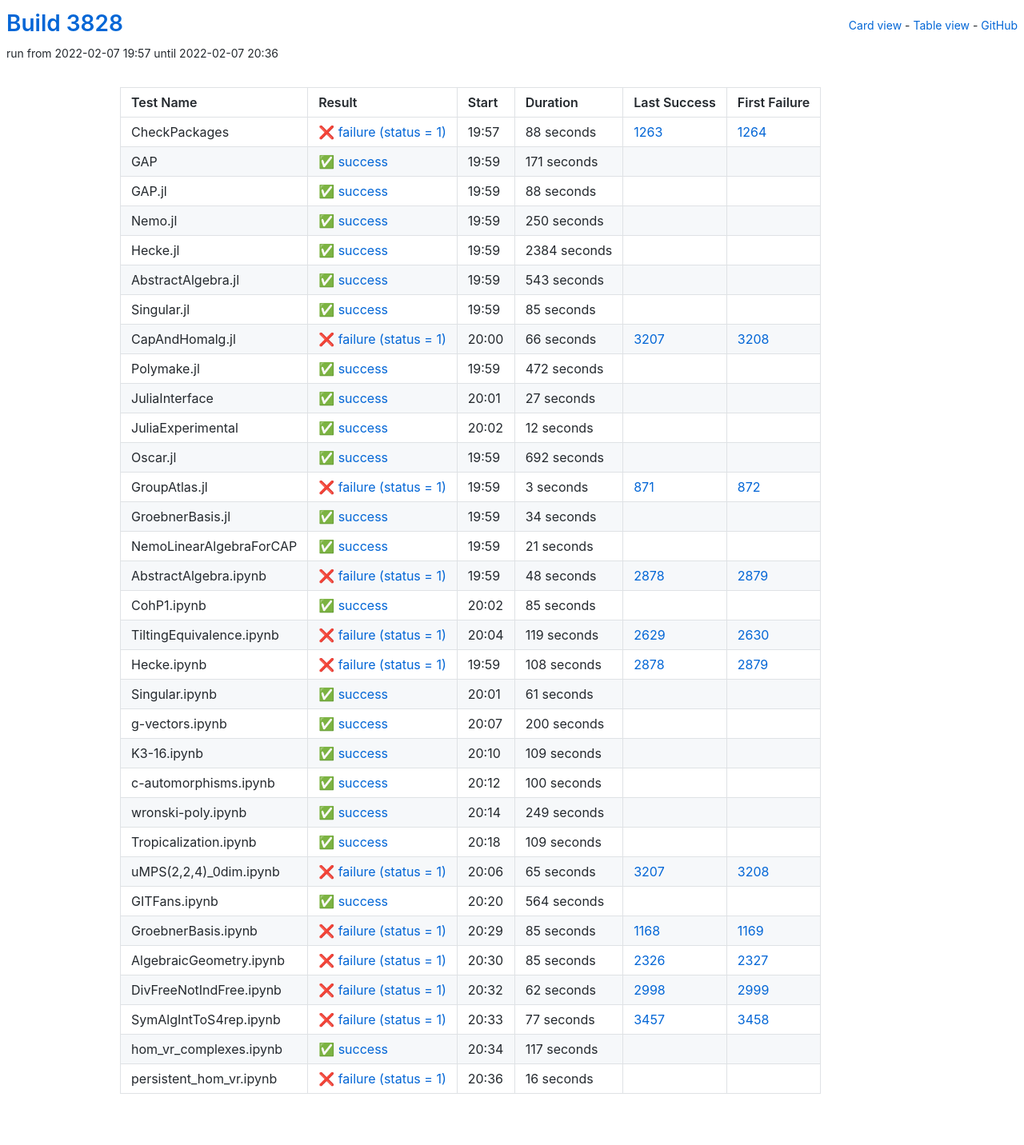
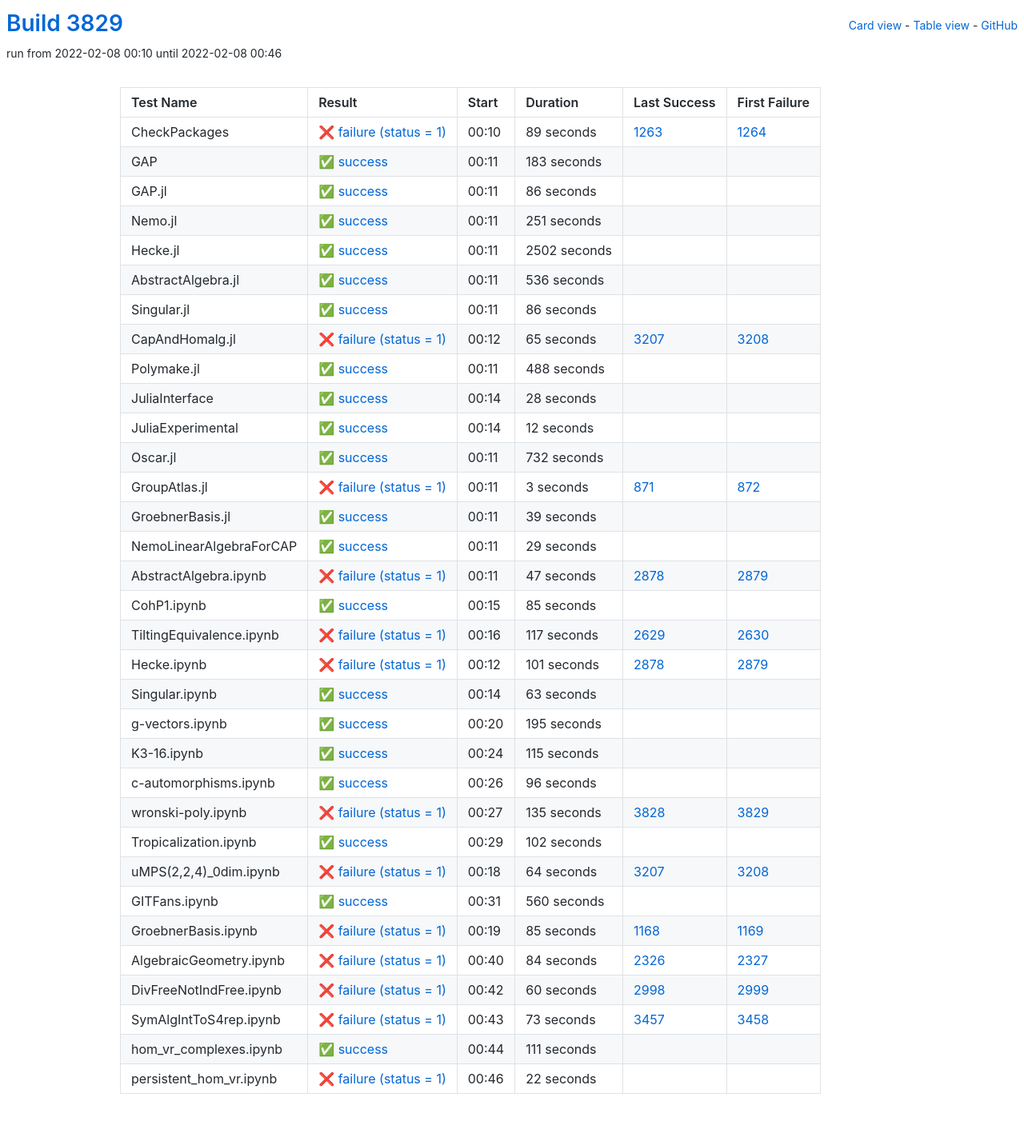
Before and after one commit to oscar-system/oscar-ci-status-stable, a Jekyll site: the page built from table.html, in a window 1280 px wide. Shown: the whole page at 80% size. Built offline with Jekyll 4.4.1, drawn with Linux system fonts in a browser that asks for light colours.

Commit message:
Build #3829

```diff
--- a/_data/ci.yml
+++ b/_data/ci.yml
@@ -1,6 +1,6 @@
 ---
-build: 3828
-build_url: https://oscarci.mathematik.uni-kl.de/job/oscar-stable/3828/
+build: 3829
+build_url: https://oscarci.mathematik.uni-kl.de/job/oscar-stable/3829/
 job: oscar-stable
 organization: oscar-system
 repo: oscar-ci-status-stable
@@ -8,128 +8,128 @@ repourl: https://github.com/oscar-system/oscar-ci-status-stable
 tests:
 - name: CheckPackages
   id: checkpackages
-  log: https://oscarci.mathematik.uni-kl.de/job/oscar-stable/3828/artifact/logs/build-3828/CheckPackages.log
-  start: 2022-02-07 19:57
+  log: https://oscarci.mathematik.uni-kl.de/job/oscar-stable/3829/artifact/logs/build-3829/CheckPackages.log
+  start: 2022-02-08 00:10
   success: false
   exitcode: 1
   status: failure
-  duration: 88
+  duration: 89
   last_success: 1263
   last_success_url: https://oscarci.mathematik.uni-kl.de/job/oscar-stable/1263/
   first_failure: 1264
   first_failure_url: https://oscarci.mathematik.uni-kl.de/job/oscar-stable/1264/
 - name: GAP
   id: gap
-  log: https://oscarci.mathematik.uni-kl.de/job/oscar-stable/3828/artifact/logs/build-3828/GAP.log
-  start: 2022-02-07 19:59
+  log: https://oscarci.mathematik.uni-kl.de/job/oscar-stable/3829/artifact/logs/build-3829/GAP.log
+  start: 2022-02-08 00:11
   success: true
   exitcode: 0
   status: success
-  duration: 171
+  duration: 183
   last_success: false
   last_success_url:
   first_failure: false
   first_failure_url:
 - name: GAP.jl
   id: gap-jl
-  log: https://oscarci.mathematik.uni-kl.de/job/oscar-stable/3828/artifact/logs/build-3828/GAP.jl.log
-  start: 2022-02-07 19:59
+  log: https://oscarci.mathematik.uni-kl.de/job/oscar-stable/3829/artifact/logs/build-3829/GAP.jl.log
+  start: 2022-02-08 00:11
   success: true
   exitcode: 0
   status: success
-  duration: 88
+  duration: 86
   last_success: false
   last_success_url:
   first_failure: false
   first_failure_url:
 - name: Nemo.jl
   id: nemo-jl
-  log: https://oscarci.mathematik.uni-kl.de/job/oscar-stable/3828/artifact/logs/build-3828/Nemo.jl.log
-  start: 2022-02-07 19:59
+  log: https://oscarci.mathematik.uni-kl.de/job/oscar-stable/3829/artifact/logs/build-3829/Nemo.jl.log
+  start: 2022-02-08 00:11
   success: true
   exitcode: 0
   status: success
-  duration: 250
+  duration: 251
   last_success: false
   last_success_url:
   first_failure: false
   first_failure_url:
 - name: Hecke.jl
   id: hecke-jl
-  log: https://oscarci.mathematik.uni-kl.de/job/oscar-stable/3828/artifact/logs/build-3828/Hecke.jl.log
-  start: 2022-02-07 19:59
+  log: https://oscarci.mathematik.uni-kl.de/job/oscar-stable/3829/artifact/logs/build-3829/Hecke.jl.log
+  start: 2022-02-08 00:11
   success: true
   exitcode: 0
   status: success
-  duration: 2384
+  duration: 2502
   last_success: false
   last_success_url:
   first_failure: false
   first_failure_url:
 - name: AbstractAlgebra.jl
   id: abstractalgebra-jl
-  log: https://oscarci.mathematik.uni-kl.de/job/oscar-stable/3828/artifact/logs/build-3828/AbstractAlgebra.jl.log
-  start: 2022-02-07 19:59
+  log: https://oscarci.mathematik.uni-kl.de/job/oscar-stable/3829/artifact/logs/build-3829/AbstractAlgebra.jl.log
+  start: 2022-02-08 00:11
   success: true
   exitcode: 0
   status: success
-  duration: 543
+  duration: 536
   last_success: false
   last_success_url:
   first_failure: false
   first_failure_url:
 - name: Singular.jl
   id: singular-jl
-  log: https://oscarci.mathematik.uni-kl.de/job/oscar-stable/3828/artifact/logs/build-3828/Singular.jl.log
-  start: 2022-02-07 19:59
+  log: https://oscarci.mathematik.uni-kl.de/job/oscar-stable/3829/artifact/logs/build-3829/Singular.jl.log
+  start: 2022-02-08 00:11
   success: true
   exitcode: 0
   status: success
-  duration: 85
+  duration: 86
   last_success: false
   last_success_url:
   first_failure: false
   first_failure_url:
 - name: CapAndHomalg.jl
   id: capandhomalg-jl
-  log: https://oscarci.mathematik.uni-kl.de/job/oscar-stable/3828/artifact/logs/build-3828/CapAndHomalg.jl.log
-  start: 2022-02-07 20:00
+  log: https://oscarci.mathematik.uni-kl.de/job/oscar-stable/3829/artifact/logs/build-3829/CapAndHomalg.jl.log
+  start: 2022-02-08 00:12
   success: false
   exitcode: 1
   status: failure
-  duration: 66
+  duration: 65
   last_success: 3207
   last_success_url: https://oscarci.mathematik.uni-kl.de/job/oscar-stable/3207/
   first_failure: 3208
   first_failure_url: https://oscarci.mathematik.uni-kl.de/job/oscar-stable/3208/
 - name: Polymake.jl
   id: polymake-jl
-  log: https://oscarci.mathematik.uni-kl.de/job/oscar-stable/3828/artifact/logs/build-3828/Polymake.jl.log
-  start: 2022-02-07 19:59
+  log: https://oscarci.mathematik.uni-kl.de/job/oscar-stable/3829/artifact/logs/build-3829/Polymake.jl.log
+  start: 2022-02-08 00:11
   success: true
   exitcode: 0
   status: success
-  duration: 472
+  duration: 488
   last_success: false
   last_success_url:
   first_failure: false
   first_failure_url:
 - name: JuliaInterface
   id: juliainterface
-  log: https://oscarci.mathematik.uni-kl.de/job/oscar-stable/3828/artifact/logs/build-3828/JuliaInterface.log
-  start: 2022-02-07 20:01
+  log: https://oscarci.mathematik.uni-kl.de/job/oscar-stable/3829/artifact/logs/build-3829/JuliaInterface.log
+  start: 2022-02-08 00:14
   success: true
   exitcode: 0
   status: success
-  duration: 27
+  duration: 28
   last_success: false
   last_success_url:
   first_failure: false
   first_failure_url:
 - name: JuliaExperimental
   id: juliaexperimental
-  log: https://oscarci.mathematik.uni-kl.de/job/oscar-stable/3828/artifact/logs/build-3828/JuliaExperimental.log
-  start: 2022-02-07 20:02
+  log: https://oscarci.mathematik.uni-kl.de/job/oscar-stable/3829/artifact/logs/build-3829/JuliaExperimental.log
+  start: 2022-02-08 00:14
   success: true
   exitcode: 0
   status: success
@@ -140,20 +140,20 @@ tests:
   first_failure_url:
 - name: Oscar.jl
   id: oscar-jl
-  log: https://oscarci.mathematik.uni-kl.de/job/oscar-stable/3828/artifact/logs/build-3828/Oscar.jl.log
-  start: 2022-02-07 19:59
+  log: https://oscarci.mathematik.uni-kl.de/job/oscar-stable/3829/artifact/logs/build-3829/Oscar.jl.log
+  start: 2022-02-08 00:11
   success: true
   exitcode: 0
   status: success
-  duration: 692
+  duration: 732
   last_success: false
   last_success_url:
   first_failure: false
   first_failure_url:
 - name: GroupAtlas.jl
   id: groupatlas-jl
-  log: https://oscarci.mathematik.uni-kl.de/job/oscar-stable/3828/artifact/logs/build-3828/GroupAtlas.jl.log
-  start: 2022-02-07 19:59
+  log: https://oscarci.mathematik.uni-kl.de/job/oscar-stable/3829/artifact/logs/build-3829/GroupAtlas.jl.log
+  start: 2022-02-08 00:11
   success: false
   exitcode: 1
   status: failure
@@ -164,44 +164,44 @@ tests:
   first_failure_url: https://oscarci.mathematik.uni-kl.de/job/oscar-stable/872/
 - name: GroebnerBasis.jl
   id: groebnerbasis-jl
-  log: https://oscarci.mathematik.uni-kl.de/job/oscar-stable/3828/artifact/logs/build-3828/GroebnerBasis.jl.log
-  start: 2022-02-07 19:59
+  log: https://oscarci.mathematik.uni-kl.de/job/oscar-stable/3829/artifact/logs/build-3829/GroebnerBasis.jl.log
+  start: 2022-02-08 00:11
   success: true
   exitcode: 0
   status: success
-  duration: 34
+  duration: 39
   last_success: false
   last_success_url:
   first_failure: false
   first_failure_url:
 - name: NemoLinearAlgebraForCAP
   id: nemolinearalgebraforcap
-  log: https://oscarci.mathematik.uni-kl.de/job/oscar-stable/3828/artifact/logs/build-3828/NemoLinearAlgebraForCAP.log
-  start: 2022-02-07 19:59
+  log: https://oscarci.mathematik.uni-kl.de/job/oscar-stable/3829/artifact/logs/build-3829/NemoLinearAlgebraForCAP.log
+  start: 2022-02-08 00:11
   success: true
   exitcode: 0
   status: success
-  duration: 21
+  duration: 29
   last_success: false
   last_success_url:
   first_failure: false
   first_failure_url:
 - name: AbstractAlgebra.ipynb
   id: abstractalgebra-ipynb
-  log: https://oscarci.mathematik.uni-kl.de/job/oscar-stable/3828/artifact/logs/build-3828/AbstractAlgebra.ipynb.log
-  start: 2022-02-07 19:59
+  log: https://oscarci.mathematik.uni-kl.de/job/oscar-stable/3829/artifact/logs/build-3829/AbstractAlgebra.ipynb.log
+  start: 2022-02-08 00:11
   success: false
   exitcode: 1
   status: failure
-  duration: 48
+  duration: 47
   last_success: 2878
   last_success_url: https://oscarci.mathematik.uni-kl.de/job/oscar-stable/2878/
   first_failure: 2879
   first_failure_url: https://oscarci.mathematik.uni-kl.de/job/oscar-stable/2879/
 - name: CohP1.ipynb
   id: cohp1-ipynb
-  log: https://oscarci.mathematik.uni-kl.de/job/oscar-stable/3828/artifact/logs/build-3828/CohP1.ipynb.log
-  start: 2022-02-07 20:02
+  log: https://oscarci.mathematik.uni-kl.de/job/oscar-stable/3829/artifact/logs/build-3829/CohP1.ipynb.log
+  start: 2022-02-08 00:15
   success: true
   exitcode: 0
   status: success
@@ -212,128 +212,128 @@ tests:
   first_failure_url:
 - name: TiltingEquivalence.ipynb
   id: tiltingequivalence-ipynb
-  log: https://oscarci.mathematik.uni-kl.de/job/oscar-stable/3828/artifact/logs/build-3828/TiltingEquivalence.ipynb.log
-  start: 2022-02-07 20:04
+  log: https://oscarci.mathematik.uni-kl.de/job/oscar-stable/3829/artifact/logs/build-3829/TiltingEquivalence.ipynb.log
+  start: 2022-02-08 00:16
   success: false
   exitcode: 1
   status: failure
-  duration: 119
+  duration: 117
   last_success: 2629
   last_success_url: https://oscarci.mathematik.uni-kl.de/job/oscar-stable/2629/
   first_failure: 2630
   first_failure_url: https://oscarci.mathematik.uni-kl.de/job/oscar-stable/2630/
 - name: Hecke.ipynb
   id: hecke-ipynb
-  log: https://oscarci.mathematik.uni-kl.de/job/oscar-stable/3828/artifact/logs/build-3828/Hecke.ipynb.log
-  start: 2022-02-07 19:59
+  log: https://oscarci.mathematik.uni-kl.de/job/oscar-stable/3829/artifact/logs/build-3829/Hecke.ipynb.log
+  start: 2022-02-08 00:12
   success: false
   exitcode: 1
   status: failure
-  duration: 108
+  duration: 101
   last_success: 2878
   last_success_url: https://oscarci.mathematik.uni-kl.de/job/oscar-stable/2878/
   first_failure: 2879
   first_failure_url: https://oscarci.mathematik.uni-kl.de/job/oscar-stable/2879/
 - name: Singular.ipynb
   id: singular-ipynb
-  log: https://oscarci.mathematik.uni-kl.de/job/oscar-stable/3828/artifact/logs/build-3828/Singular.ipynb.log
-  start: 2022-02-07 20:01
+  log: https://oscarci.mathematik.uni-kl.de/job/oscar-stable/3829/artifact/logs/build-3829/Singular.ipynb.log
+  start: 2022-02-08 00:14
   success: true
   exitcode: 0
   status: success
-  duration: 61
+  duration: 63
   last_success: false
   last_success_url:
   first_failure: false
   first_failure_url:
 - name: g-vectors.ipynb
   id: g-vectors-ipynb
-  log: https://oscarci.mathematik.uni-kl.de/job/oscar-stable/3828/artifact/logs/build-3828/g-vectors.ipynb.log
-  start: 2022-02-07 20:07
+  log: https://oscarci.mathematik.uni-kl.de/job/oscar-stable/3829/artifact/logs/build-3829/g-vectors.ipynb.log
+  start: 2022-02-08 00:20
   success: true
   exitcode: 0
   status: success
-  duration: 200
+  duration: 195
   last_success: false
   last_success_url:
   first_failure: false
   first_failure_url:
 - name: K3-16.ipynb
   id: k3-16-ipynb
-  log: https://oscarci.mathematik.uni-kl.de/job/oscar-stable/3828/artifact/logs/build-3828/K3-16.ipynb.log
-  start: 2022-02-07 20:10
+  log: https://oscarci.mathematik.uni-kl.de/job/oscar-stable/3829/artifact/logs/build-3829/K3-16.ipynb.log
+  start: 2022-02-08 00:24
   success: true
   exitcode: 0
   status: success
-  duration: 109
+  duration: 115
   last_success: false
   last_success_url:
   first_failure: false
   first_failure_url:
 - name: c-automorphisms.ipynb
   id: c-automorphisms-ipynb
-  log: https://oscarci.mathematik.uni-kl.de/job/oscar-stable/3828/artifact/logs/build-3828/c-automorphisms.ipynb.log
-  start: 2022-02-07 20:12
+  log: https://oscarci.mathematik.uni-kl.de/job/oscar-stable/3829/artifact/logs/build-3829/c-automorphisms.ipynb.log
+  start: 2022-02-08 00:26
   success: true
   exitcode: 0
   status: success
-  duration: 100
+  duration: 96
   last_success: false
   last_success_url:
   first_failure: false
   first_failure_url:
 - name: wronski-poly.ipynb
   id: wronski-poly-ipynb
-  log: https://oscarci.mathematik.uni-kl.de/job/oscar-stable/3828/artifact/logs/build-3828/wronski-poly.ipynb.log
-  start: 2022-02-07 20:14
+  log: https://oscarci.mathematik.uni-kl.de/job/oscar-stable/3829/artifact/logs/build-3829/wronski-poly.ipynb.log
+  start: 2022-02-08 00:27
+  success: false
+  exitcode: 1
+  status: failure
+  duration: 135
+  last_success: 3828
+  last_success_url: https://oscarci.mathematik.uni-kl.de/job/oscar-stable/3828/
+  first_failure: 3829
+  first_failure_url: https://oscarci.mathematik.uni-kl.de/job/oscar-stable/3829/
+- name: Tropicalization.ipynb
+  id: tropicalization-ipynb
+  log: https://oscarci.mathematik.uni-kl.de/job/oscar-stable/3829/artifact/logs/build-3829/Tropicalization.ipynb.log
+  start: 2022-02-08 00:29
   success: true
   exitcode: 0
   status: success
-  duration: 249
-  last_success: false
-  last_success_url:
-  first_failure: false
-  first_failure_url:
-- name: Tropicalization.ipynb
-  id: tropicalization-ipynb
-  log: https://oscarci.mathematik.uni-kl.de/job/oscar-stable/3828/artifact/logs/build-3828/Tropicalization.ipynb.log
-  start: 2022-02-07 20:18
-  success: true
-  exitcode: 0
-  status: success
-  duration: 109
+  duration: 102
   last_success: false
   last_success_url:
   first_failure: false
   first_failure_url:
 - name: uMPS(2,2,4)_0dim.ipynb
   id: umps-2-2-4-0dim-ipynb
-  log: https://oscarci.mathematik.uni-kl.de/job/oscar-stable/3828/artifact/logs/build-3828/uMPS-2-2-4-_0dim.ipynb.log
-  start: 2022-02-07 20:06
+  log: https://oscarci.mathematik.uni-kl.de/job/oscar-stable/3829/artifact/logs/build-3829/uMPS-2-2-4-_0dim.ipynb.log
+  start: 2022-02-08 00:18
   success: false
   exitcode: 1
   status: failure
-  duration: 65
+  duration: 64
   last_success: 3207
   last_success_url: https://oscarci.mathematik.uni-kl.de/job/oscar-stable/3207/
   first_failure: 3208
   first_failure_url: https://oscarci.mathematik.uni-kl.de/job/oscar-stable/3208/
 - name: GITFans.ipynb
   id: gitfans-ipynb
-  log: https://oscarci.mathematik.uni-kl.de/job/oscar-stable/3828/artifact/logs/build-3828/GITFans.ipynb.log
-  start: 2022-02-07 20:20
+  log: https://oscarci.mathematik.uni-kl.de/job/oscar-stable/3829/artifact/logs/build-3829/GITFans.ipynb.log
+  start: 2022-02-08 00:31
   success: true
   exitcode: 0
   status: success
-  duration: 564
+  duration: 560
   last_success: false
   last_success_url:
   first_failure: false
   first_failure_url:
 - name: GroebnerBasis.ipynb
   id: groebnerbasis-ipynb
-  log: https://oscarci.mathematik.uni-kl.de/job/oscar-stable/3828/artifact/logs/build-3828/GroebnerBasis.ipynb.log
-  start: 2022-02-07 20:29
+  log: https://oscarci.mathematik.uni-kl.de/job/oscar-stable/3829/artifact/logs/build-3829/GroebnerBasis.ipynb.log
+  start: 2022-02-08 00:19
   success: false
   exitcode: 1
   status: failure
@@ -344,60 +344,60 @@ tests:
   first_failure_url: https://oscarci.mathematik.uni-kl.de/job/oscar-stable/1169/
 - name: AlgebraicGeometry.ipynb
   id: algebraicgeometry-ipynb
-  log: https://oscarci.mathematik.uni-kl.de/job/oscar-stable/3828/artifact/logs/build-3828/AlgebraicGeometry.ipynb.log
-  start: 2022-02-07 20:30
+  log: https://oscarci.mathematik.uni-kl.de/job/oscar-stable/3829/artifact/logs/build-3829/AlgebraicGeometry.ipynb.log
+  start: 2022-02-08 00:40
   success: false
   exitcode: 1
   status: failure
-  duration: 85
+  duration: 84
   last_success: 2326
   last_success_url: https://oscarci.mathematik.uni-kl.de/job/oscar-stable/2326/
   first_failure: 2327
   first_failure_url: https://oscarci.mathematik.uni-kl.de/job/oscar-stable/2327/
 - name: DivFreeNotIndFree.ipynb
   id: divfreenotindfree-ipynb
-  log: https://oscarci.mathematik.uni-kl.de/job/oscar-stable/3828/artifact/logs/build-3828/DivFreeNotIndFree.ipynb.log
-  start: 2022-02-07 20:32
+  log: https://oscarci.mathematik.uni-kl.de/job/oscar-stable/3829/artifact/logs/build-3829/DivFreeNotIndFree.ipynb.log
+  start: 2022-02-08 00:42
   success: false
   exitcode: 1
   status: failure
-  duration: 62
+  duration: 60
   last_success: 2998
   last_success_url: https://oscarci.mathematik.uni-kl.de/job/oscar-stable/2998/
   first_failure: 2999
   first_failure_url: https://oscarci.mathematik.uni-kl.de/job/oscar-stable/2999/
 - name: SymAlgIntToS4rep.ipynb
   id: symalginttos4rep-ipynb
-  log: https://oscarci.mathematik.uni-kl.de/job/oscar-stable/3828/artifact/logs/build-3828/SymAlgIntToS4rep.ipynb.log
-  start: 2022-02-07 20:33
+  log: https://oscarci.mathematik.uni-kl.de/job/oscar-stable/3829/artifact/logs/build-3829/SymAlgIntToS4rep.ipynb.log
+  start: 2022-02-08 00:43
   success: false
   exitcode: 1
   status: failure
-  duration: 77
+  duration: 73
   last_success: 3457
   last_success_url: https://oscarci.mathematik.uni-kl.de/job/oscar-stable/3457/
   first_failure: 3458
   first_failure_url: https://oscarci.mathematik.uni-kl.de/job/oscar-stable/3458/
 - name: hom_vr_complexes.ipynb
   id: hom-vr-complexes-ipynb
-  log: https://oscarci.mathematik.uni-kl.de/job/oscar-stable/3828/artifact/logs/build-3828/hom_vr_complexes.ipynb.log
-  start: 2022-02-07 20:34
+  log: https://oscarci.mathematik.uni-kl.de/job/oscar-stable/3829/artifact/logs/build-3829/hom_vr_complexes.ipynb.log
+  start: 2022-02-08 00:44
   success: true
   exitcode: 0
   status: success
-  duration: 117
+  duration: 111
   last_success: false
   last_success_url:
   first_failure: false
   first_failure_url:
 - name: persistent_hom_vr.ipynb
   id: persistent-hom-vr-ipynb
-  log: https://oscarci.mathematik.uni-kl.de/job/oscar-stable/3828/artifact/logs/build-3828/persistent_hom_vr.ipynb.log
-  start: 2022-02-07 20:36
+  log: https://oscarci.mathematik.uni-kl.de/job/oscar-stable/3829/artifact/logs/build-3829/persistent_hom_vr.ipynb.log
+  start: 2022-02-08 00:46
   success: false
   exitcode: 1
   status: failure
-  duration: 16
+  duration: 22
   last_success: false
   last_success_url:
   first_failure: false
```
Also changed, not shown: README.md.
